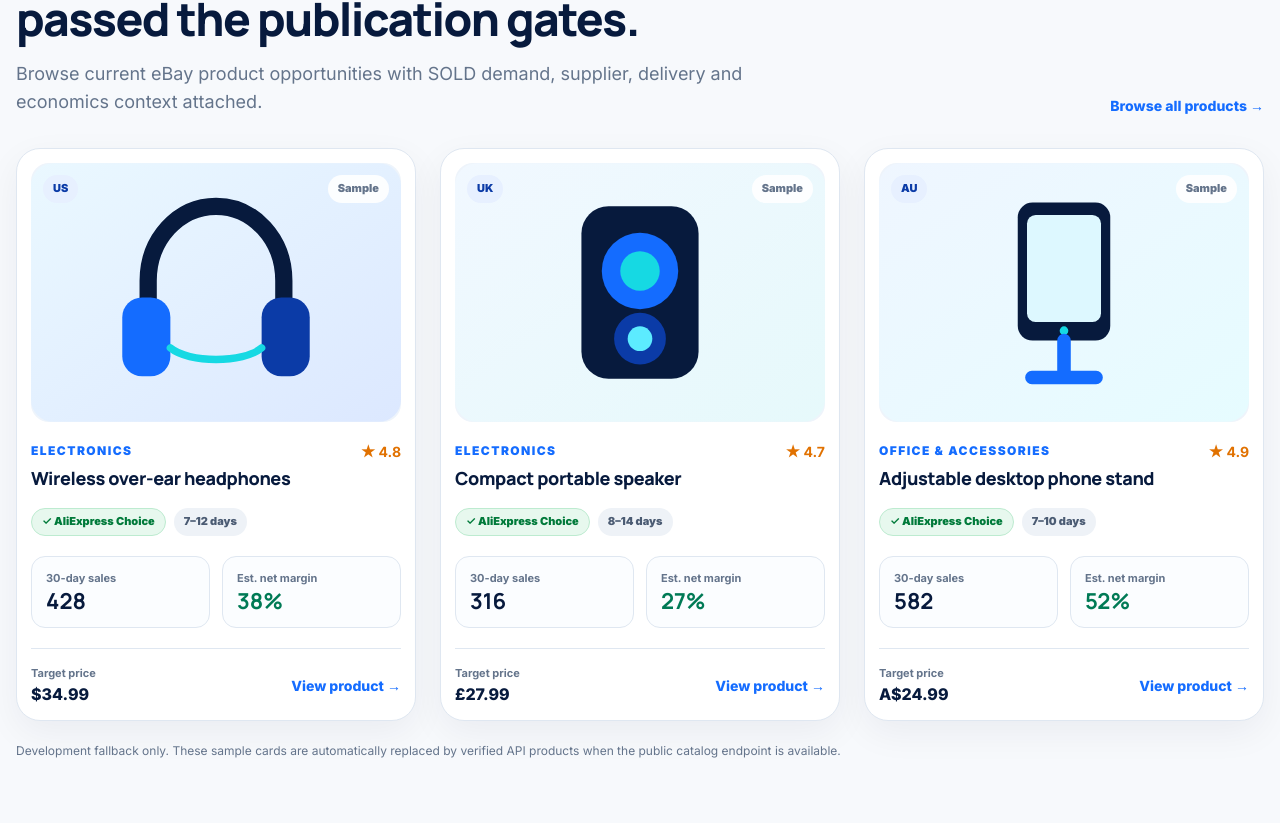
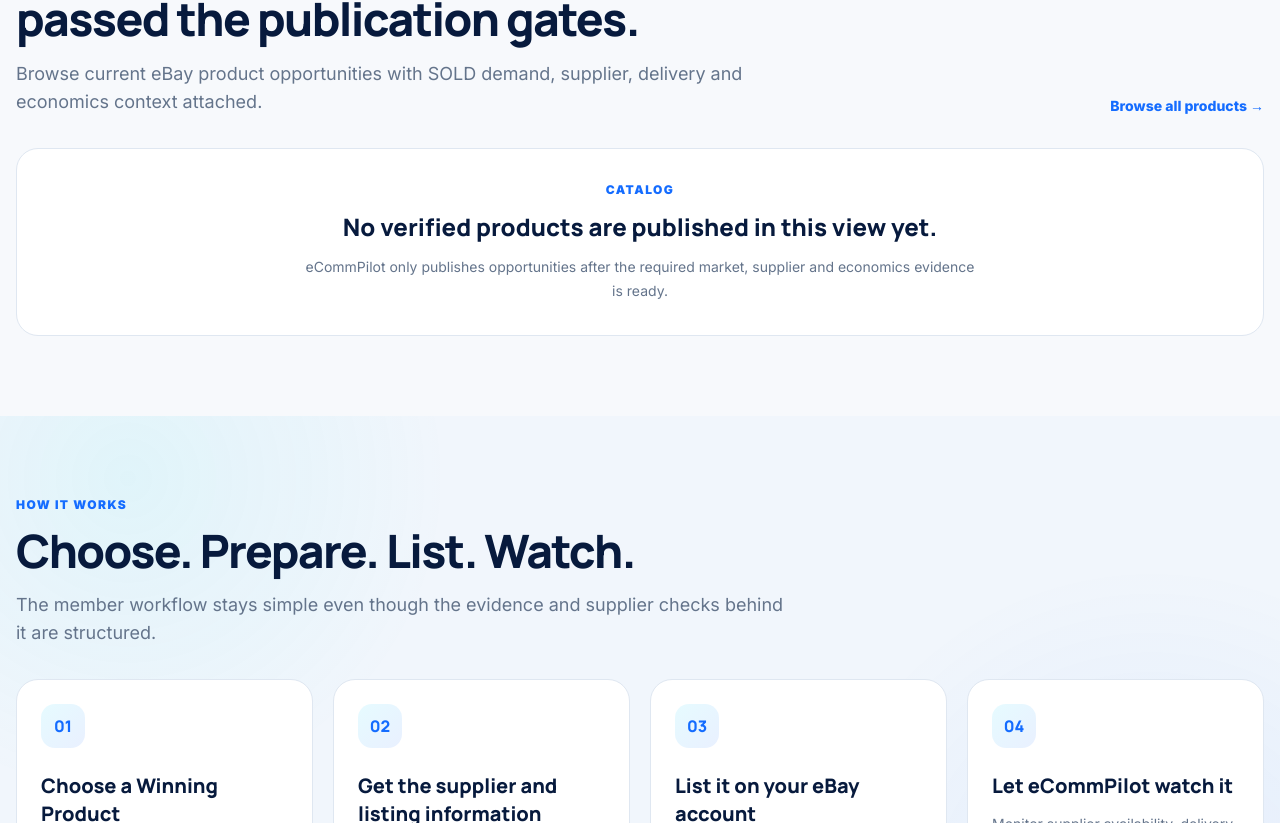
Before and after one commit to ponzey717/ecommpilot-main, a Next.js app: page / in a window 1280 px wide. Shown: the part 1737-2560 px from the top of the page. Built offline with nearby package versions, Linux system fonts and the light colour scheme.

Commit message:
fix: remove demo fallback from final public catalog

```diff
--- a/src/components/products/catalog-product-grid.tsx
+++ b/src/components/products/catalog-product-grid.tsx
@@ -1,4 +1,3 @@
-import { ProductGrid } from "@/components/products/product-grid";
 import { PublicProductCard } from "@/components/products/public-product-card";
 import {
   getPublicProducts,
@@ -39,18 +38,6 @@ export async function CatalogProductGrid({
     );
   }
 
-  if (process.env.NODE_ENV !== "production") {
-    return (
-      <div>
-        <ProductGrid />
-        <p className="mt-5 text-xs leading-5 text-[var(--muted)]">
-          Development fallback only. These sample cards are automatically replaced by
-          verified API products when the public catalog endpoint is available.
-        </p>
-      </div>
-    );
-  }
-
   return (
     <div className="rounded-[22px] border border-[var(--border)] bg-white p-8 text-center">
       <p className="eyebrow">Catalog</p>
```
